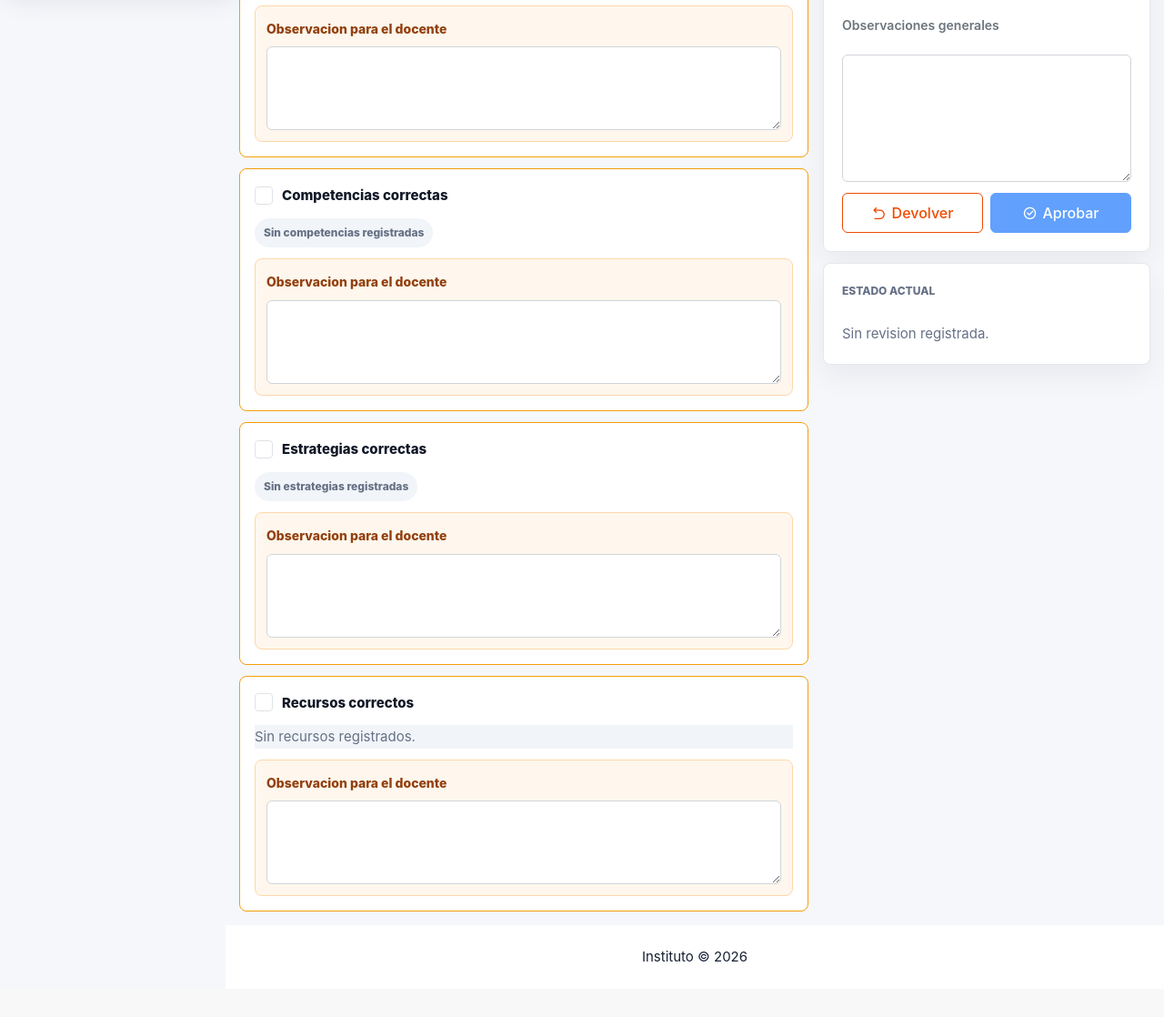
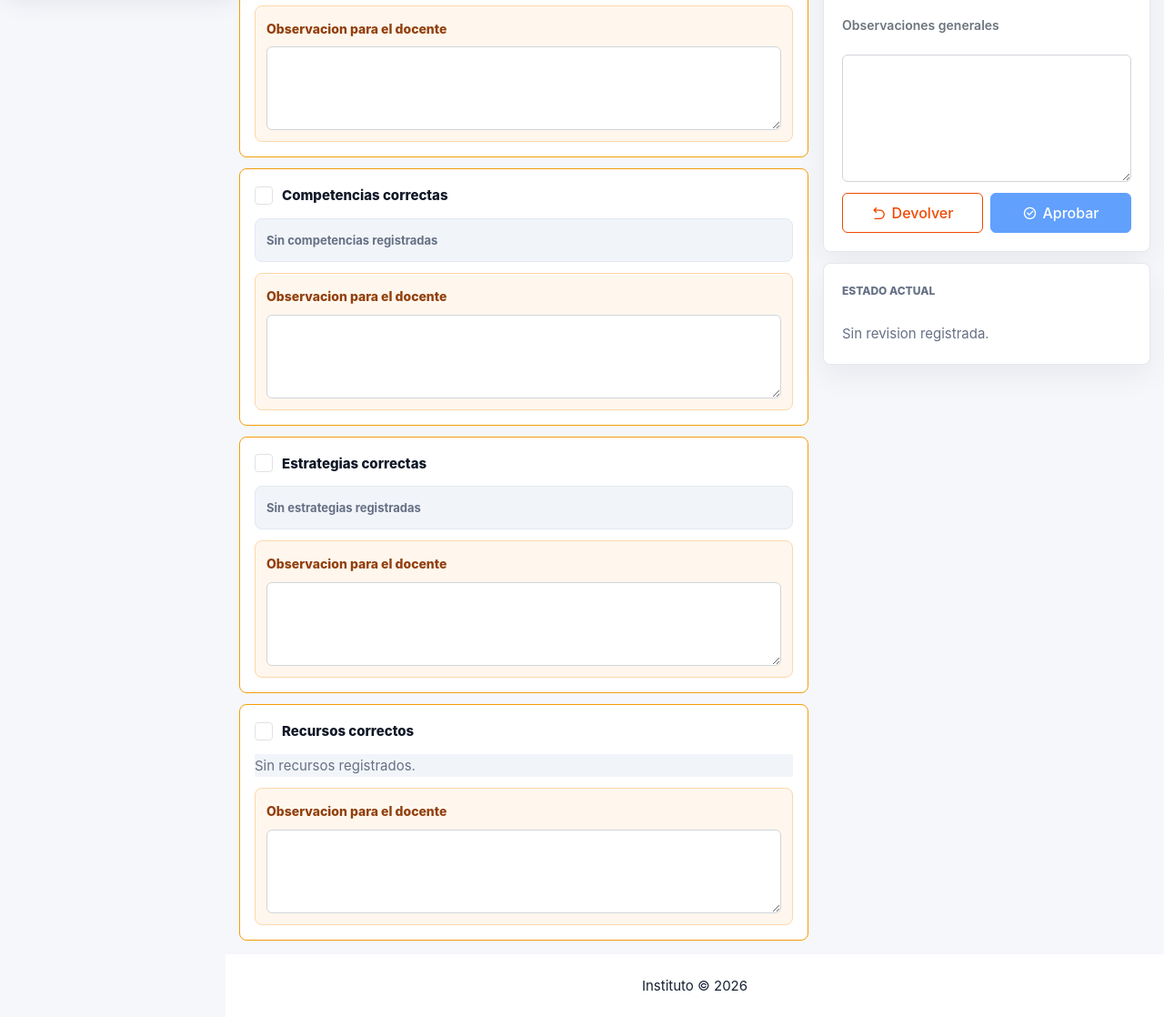
Before and after one commit to 5dg6mtq9qv-arch/instituto, a Django app: template templates/academico/coordinacion_revision_planificacion_detalle.html in a window 1280 px wide. Shown: the part 805-1923 px from the top of the page at 91% size. Before the commit the page ends 1862 px from the top, so only its background shows below. Run offline with Django 5.2, Linux system fonts and the light colour scheme; the template is opened without the code that fills it, so the values that code supplies are empty; some libraries are stand-ins or nearby versions.

Commit message:
orden planificaciones

```diff
--- a/templates/academico/coordinacion_revision_planificacion_detalle.html
+++ b/templates/academico/coordinacion_revision_planificacion_detalle.html
@@ -586,14 +586,28 @@
       min-height: 80px;
     }
 
-    .review-chip-list,
+    .review-chip-list {
+      display: grid;
+      gap: 8px;
+    }
+
+    .review-chip-list span {
+      background: #f8fafc;
+      border: 1px solid #e2e8f0;
+      border-radius: 8px;
+      color: #344054;
+      font-size: 13px;
+      font-weight: 700;
+      overflow-wrap: anywhere;
+      padding: 12px;
+    }
+
     .review-planning-steps {
       display: flex;
       flex-wrap: wrap;
       gap: 6px;
     }
 
-    .review-chip-list span,
     .review-planning-steps span {
       align-items: center;
       background: #eef6ff;
```
